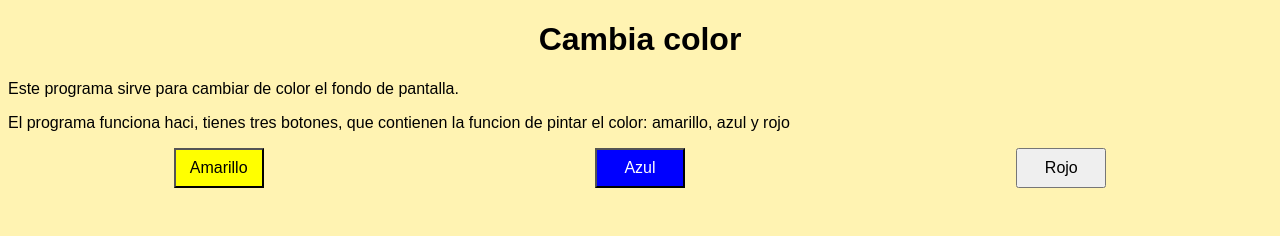
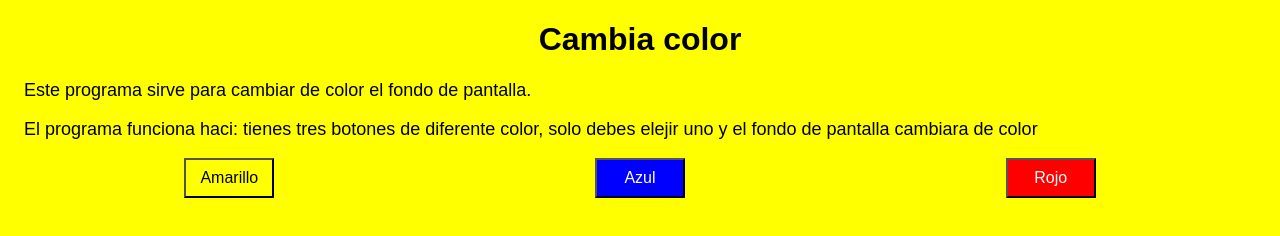
Before and after one commit to danprogramIUTU/cambiaColor, a plain HTML site: page index.html in a window 1280 px wide. Both pictures are taken after a click on the button "Amarillo". Drawn offline with Linux system fonts and the light colour scheme.

Commit message:
Software listo, funcional

```diff
--- a/index.html
+++ b/index.html
@@ -6,11 +6,14 @@
     <title>Document</title>
     <!-- Aqui se aplican los estilos, esta es un forma, pero no es la recomendada -->
     <style>
+        .container {
+            margin: 1rem
+        }
         h1{
             text-align: center;
         }
         body {
-            background-color: #fff3b2;
+            background-color: #17A589 ;
             font-family:Arial, Helvetica, sans-serif
         }
         .btn-yellow, .btn-blue, .btn-red {
@@ -25,21 +28,64 @@
             background-color: blue;
             color: white
         }
+        .btn-red {
+            background-color: red;
+            color: white
+        }
         .container-btn {
             display: flex;
-            justify-content: space-around;
+            justify-content: space-around
+        }
+        p {
+            font-size: 18px
         }
     </style>
 </head>
 <!-- Dentro del body ba todo lo que quiero ver en pantalla -->
 <body>
-    <h1>Cambia color</h1>
-    <p>Este programa sirve para cambiar de color el fondo de pantalla.</p>
-    <p>El programa funciona haci, tienes tres botones, que contienen la funcion de pintar el color: amarillo, azul y rojo</p>
+    <div class="container">
+        <h1 id='title'>Cambia color</h1>
+    <div id="html-p">
+        <p>Este programa sirve para cambiar de color el fondo de pantalla.</p>
+    <p>El programa funciona haci: tienes tres botones de diferente color, solo debes elejir uno y el fondo de pantalla cambiara de color</p>
+    </div>
    <div class="container-btn">
-    <button class='btn-yellow'>Amarillo</button>
-    <button class='btn-blue'>Azul</button>
-    <button class='btn-red'>Rojo</button>
+    <button class='btn-yellow '>Amarillo</button>
+    <button class='btn-blue '>Azul</button>
+    <button class='btn-red '>Rojo</button>
    </div>
+    </div>
+    <!-- Esta parte es java script, usado para la interacción -->
+    <script>
+        const title = document.querySelector('#title')
+        const htmlP = document.querySelector('#html-p')
+
+        /* Este es el boton amarillo */
+        const btnYellow = document.querySelector('.btn-yellow')
+
+        btnYellow.addEventListener('click', () => {
+            document.body.style.background = 'yellow'
+            htmlP.style.color = 'black'
+            title.style.color = 'black'
+
+        })
+
+        /* Este es el boton azul */
+        const btnBlue = document.querySelector('.btn-blue')
+
+        btnBlue.addEventListener('click', () => {
+            document.body.style.backgroundColor = 'blue'
+            htmlP.style.color = 'white'
+            title.style.color = 'white'
+
+        })
+
+        /* Este es el boton rojo */
+        const btnRed = document.querySelector('.btn-red')
+
+        btnRed.addEventListener('click', () => {
+            document.body.style.backgroundColor = 'red'
+        })
+</script>
 </body>
 </html>
```
